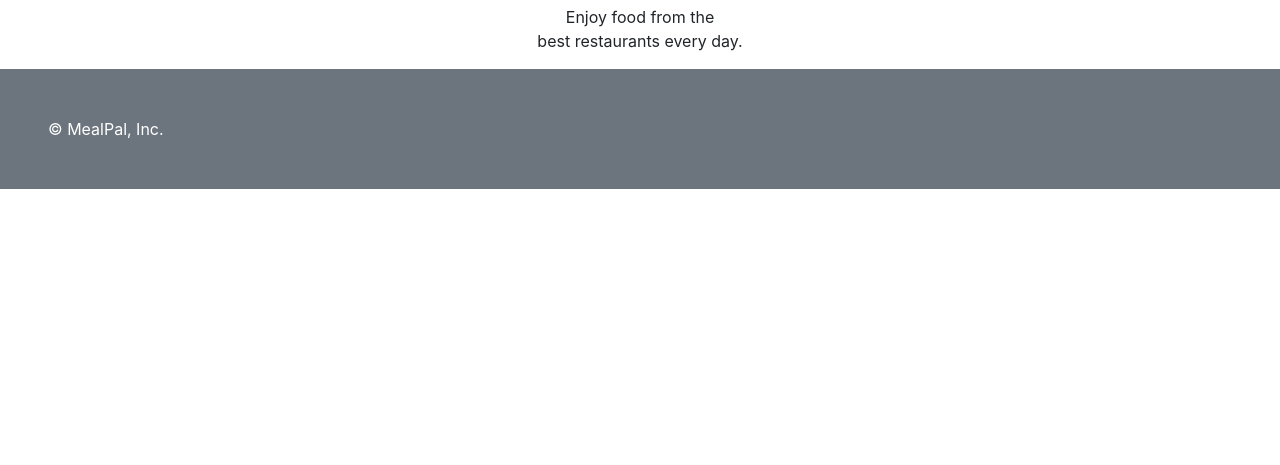
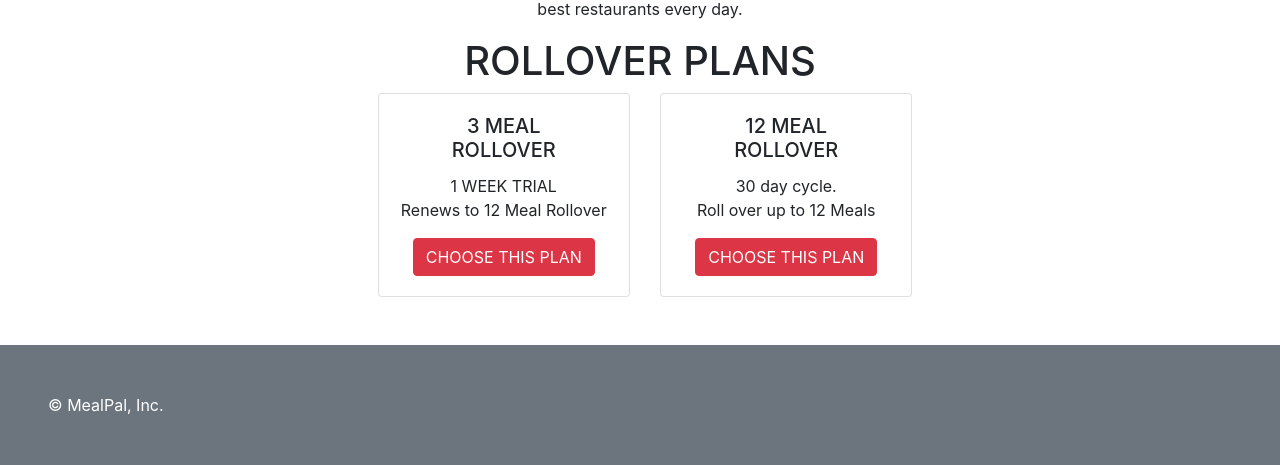
Before and after one commit to gonzob7/website-clone, a plain HTML site: page index.html in a window 1280 px wide. Shown: the part 1367-1832 px from the top of the page. Before the commit the page ends 1556 px from the top, so only its background shows below. Drawn offline with nearby package versions, Linux system fonts and the light colour scheme.

Commit message:
added meal plans

```diff
--- a/index.html
+++ b/index.html
@@ -12,11 +12,11 @@
   <!-- NAVBAR -->
   <nav class="navbar fixed-top navbar-light bg-danger">
     <a class="navbar-brand text-white">MealPal</a>
-    <button type="button" class="btn btn-outline-dark" disabled>Login</button>
+    <button type="button" class="btn btn-outline-light pr-5 pl-5" ><strong>LOGIN</strong></button>
   </nav>
 
   <!-- PICTURE -->
-  <div class="jumbotron text-center hero-background-img">
+  <div class="jumbotron text-center hero-background-img m-0">
     <h1>MealPal in San Francisco</h1>
     <img src="https://www.mealpal.com/assets/images/meal-carousel/appetite-slider-1.jpg" class="img-fluid" alt="Responsive image">
     <h2>Find out which restaurants are near you!</h2>
@@ -54,6 +54,30 @@
   </div>
 </div>
 
+  <!-- PLAN CARDS -->
+  <div class="container mb-5">
+    <h1 align="center">ROLLOVER PLANS</h1>
+  <div class="row offset-md-3">
+    <div class="text-center col-md-4">
+      <div class="card text-center">
+        <div class="card-body">
+          <h5 class="card-title">3 MEAL <br/> ROLLOVER</h5>
+          <p class="card-text">1 WEEK TRIAL <br/> Renews to 12 Meal Rollover</p>
+          <a href="#" class="btn btn-danger">CHOOSE THIS PLAN</a>
+        </div>
+      </div>
+    </div>
+    <div class="text-center col-md-4">
+      <div class="card text-center">
+        <div class="card-body">
+          <h5 class="card-title">12 MEAL <br/>ROLLOVER</h5>
+          <p class="card-text">30 day cycle. <br/> Roll over up to 12 Meals</p>
+          <a href="#" class="btn btn-danger">CHOOSE THIS PLAN</a>
+        </div>
+      </div>
+    </div>
+  </div>
+</div>
 
 
   <!-- FOOTER -->
```
